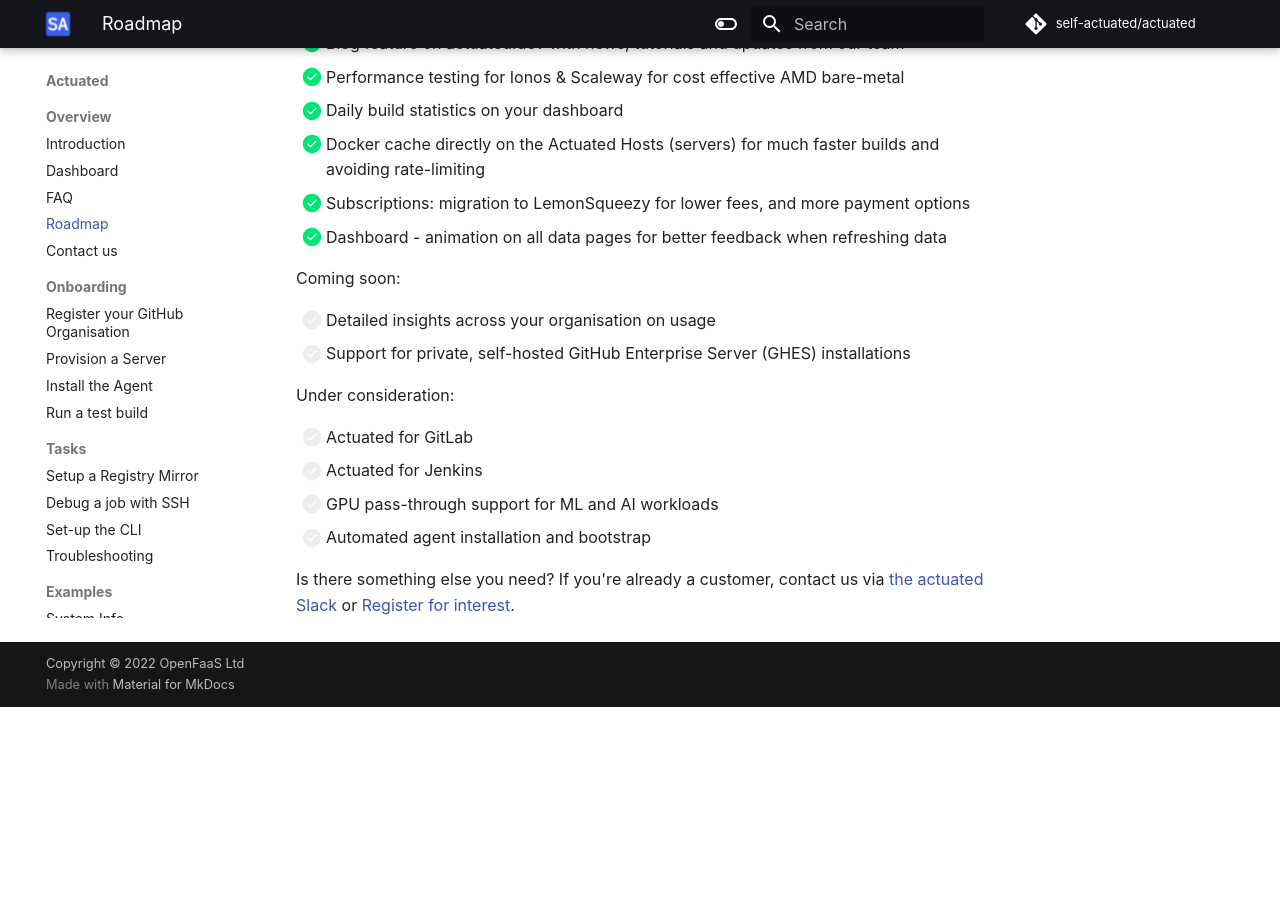
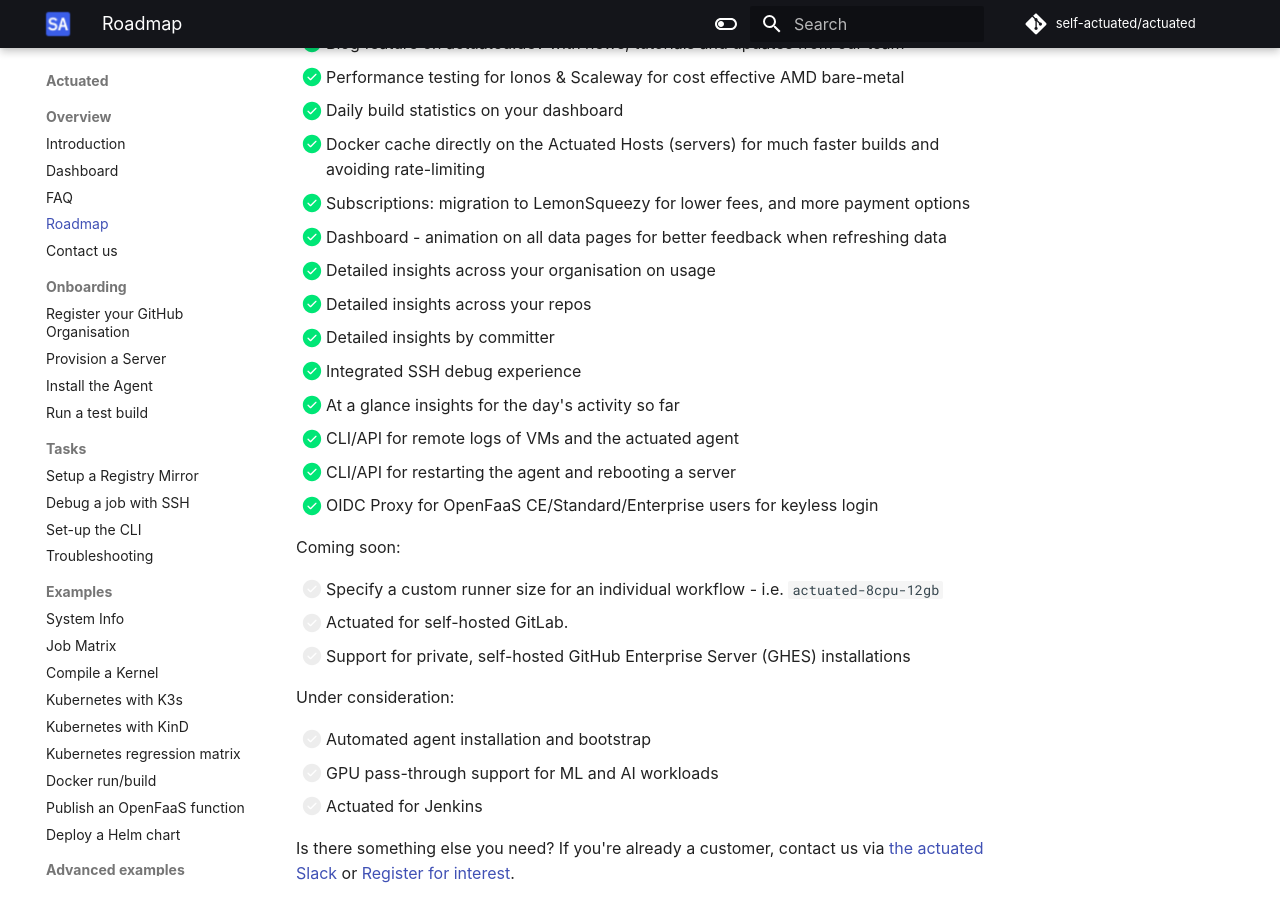
Before and after one commit to welteki/docs.actuated.dev, an MkDocs documentation site: the page built from docs/roadmap.md, in a window 1280 px wide and 900 px high, scrolled down 1030 px. Built offline with MkDocs 1.6.1 and Material for MkDocs 9.7.7, drawn with Linux system fonts in a browser that asks for light colours; some web fonts are replaced; before the commit the page ends 1737 px from its top, so only the background shows below that.

Commit message:
Update roadmap
Signed-off-by: Alex Ellis (OpenFaaS Ltd) <alexellis2@gmail.com>

```diff
--- a/docs/roadmap.md
+++ b/docs/roadmap.md
@@ -33,17 +33,25 @@
 * [x] Docker cache directly on the Actuated Hosts (servers) for much faster builds and avoiding rate-limiting
 * [x] Subscriptions: migration to LemonSqueezy for lower fees, and more payment options
 * [x] Dashboard - animation on all data pages for better feedback when refreshing data
+* [x] Detailed insights across your organisation on usage
+* [x] Detailed insights across your repos
+* [x] Detailed insights by committer
+* [x] Integrated SSH debug experience
+* [x] At a glance insights for the day's activity so far
+* [x] CLI/API for remote logs of VMs and the actuated agent
+* [x] CLI/API for restarting the agent and rebooting a server
+* [x] OIDC Proxy for OpenFaaS CE/Standard/Enterprise users for keyless login
 
 Coming soon:
 
-* [ ] Detailed insights across your organisation on usage
+* [ ] Specify a custom runner size for an individual workflow - i.e. `actuated-8cpu-12gb`
+* [ ] Actuated for self-hosted GitLab.
 * [ ] Support for private, self-hosted GitHub Enterprise Server (GHES) installations
 
 Under consideration:
 
-* [ ] Actuated for GitLab
+* [ ] Automated agent installation and bootstrap
+* [ ] GPU pass-through support for ML and AI workloads
 * [ ] Actuated for Jenkins
-* [ ] GPU pass-through support for ML and AI workloads
-* [ ] Automated agent installation and bootstrap
 
 Is there something else you need? If you're already a customer, contact us via [the actuated Slack](https://self-actuated.slack.com) or [Register for interest](https://forms.gle/8XmpTTWXbZwWkfqT6).
```
